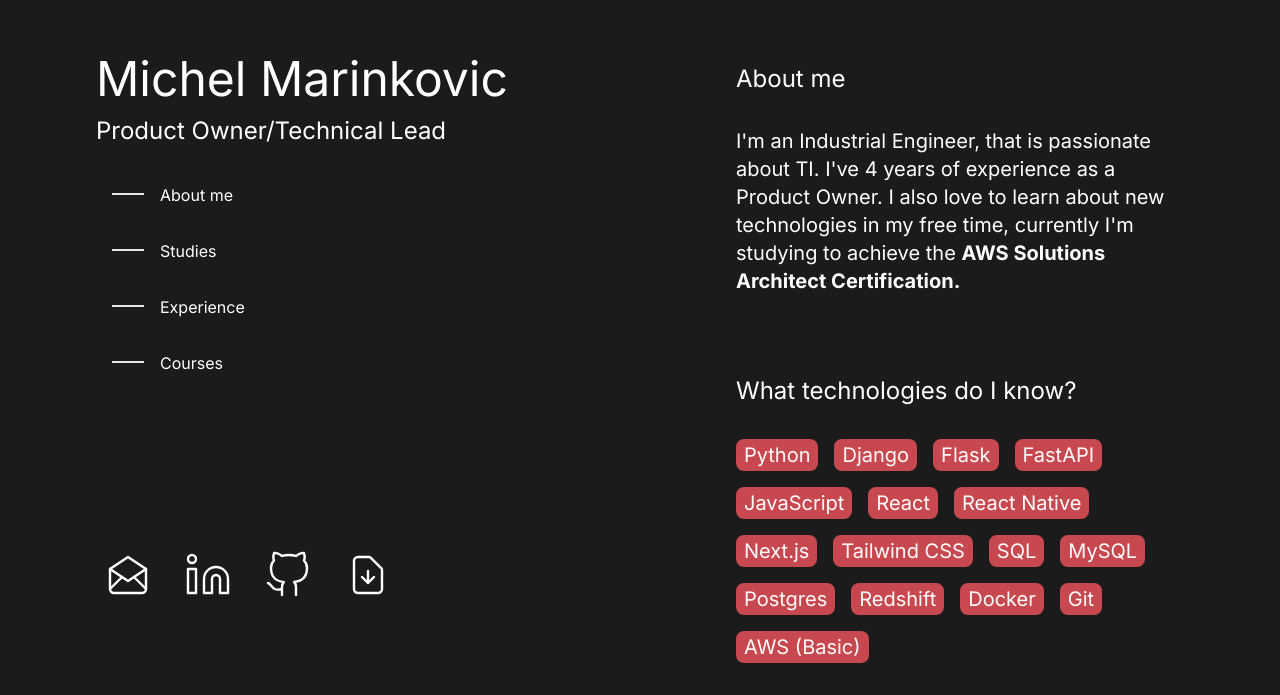
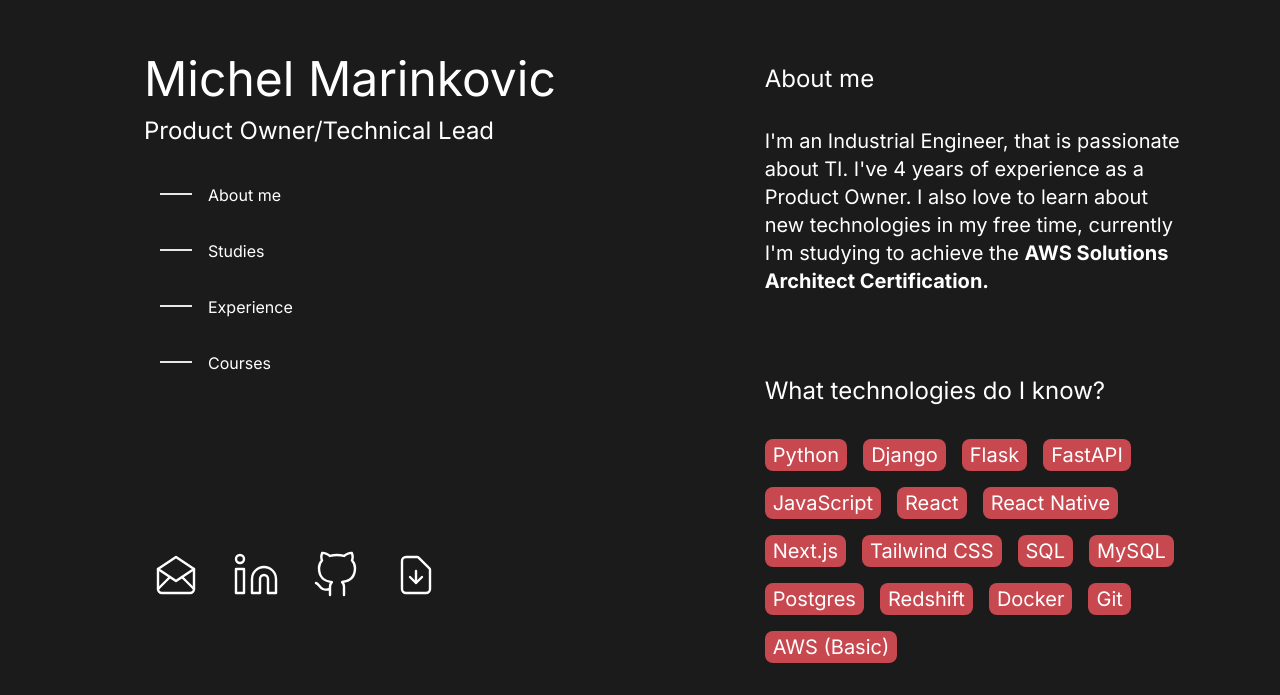
Before and after one commit to michelmarinkovice/resume, a Next.js app: page / in a window 1280 px wide. Shown: the part 105-800 px from the top of the page. Built offline with nearby package versions, Linux system fonts and the light colour scheme.

Commit message:
fixing margin issues

```diff
--- a/src/pages/home.tsx
+++ b/src/pages/home.tsx
@@ -7,7 +7,7 @@ const Home = () => {
     return (
       <div>
         <div className="flex flex-col md:flex-row">
-            <div className= "flex flex-col w-screen max-w-screen-lg mx-12 mt-24 justify-between">
+            <div className= "flex flex-col w-screen max-w-screen-lg px-12 md:mx-12 mt-24 justify-between">
               <div className="md:sticky top-40 ml-4 md:ml-12">
                 <h1 className="text-5xl text-white mb-3">Michel Marinkovic</h1>
                 <h2 className="text-2xl text-white mb-5">Product Owner/Technical Lead</h2>
```
